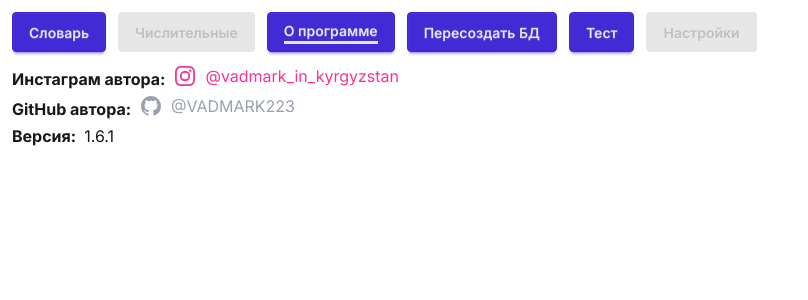
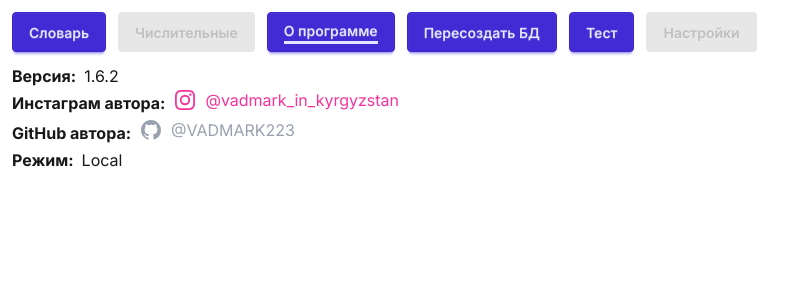
Before and after one commit to VADMARK223/kg-next, a Next.js app: page /about in a window 1280 px wide. Shown: the top 300 px of the page, without its empty margins (0-808 px from the left). Built offline with nearby package versions, Linux system fonts and the light colour scheme; a web font is replaced by a local one.

Commit message:
1.6.2 Version.

```diff
--- a/src/app/about/page.tsx
+++ b/src/app/about/page.tsx
@@ -6,11 +6,13 @@
  */
 import { JSX } from 'react'
 import ValueViewer from '@/app/ui/common/ValueViewer'
-import { APP_VERSION } from '@/app/lib/utils'
+import { APP_VERSION, isDevMode } from '@/app/lib/utils'
+import { IS_REMOTE_MODE } from '@/app/api/api'
 
 const Page = (): JSX.Element => {
   return (
     <div className={'flex flex-col'}>
+      <ValueViewer name={'Версия'} value={APP_VERSION}/>
       <ValueViewer name={'Инстаграм автора'} value={
         <span>
         <a
@@ -53,7 +55,7 @@ const Page = (): JSX.Element => {
         </a>
       </span>
       }/>
-      <ValueViewer name={'Версия'} value={APP_VERSION}/>
+      {isDevMode() ? <ValueViewer name={'Режим'} value={IS_REMOTE_MODE ? 'Remote' : 'Local'}/> : null}
     </div>
   )
 }
--- a/src/app/lib/model/data.ts
+++ b/src/app/lib/model/data.ts
@@ -28,6 +28,8 @@ const createWord = (ru: string, kg: string, tag: number): WordEntity => {
 
 const WORDS: WordEntity[] = [
   // Разное
+  createWord('Работа', 'Иш, жумуш', 1),
+  createWord('Внутренний', 'Ички', 1),
   createWord('Входить', 'Кирүү', 1),
   createWord('Выходить', 'Чыгуу', 1),
   createWord('Играть', 'Ойноо', 1),
@@ -106,6 +108,7 @@ const WORDS: WordEntity[] = [
   createWord('Слон', 'Пил', 7),
   createWord('Лев', 'Арстан', 7),
   createWord('Тигр', 'Жолборс', 7),
+  createWord('Верблюд', 'Төө', 7),
   // Строения
   createWord('Магазин', 'Дүкөн', 8),
   createWord('Аптека', 'Дарыкана', 8),
@@ -133,6 +136,8 @@ const WORDS: WordEntity[] = [
   createWord('Рука', 'Кол', 11),
   createWord('Волос', 'Чач', 11),
   // Материал
+  createWord('Золото', 'Алтын', 12),
+  createWord('Серебро', 'Күмүш', 12),
   createWord('Уголь', 'Көмүр', 12),
   createWord('Железо', 'Темир', 12),
   createWord('Песок', 'Кум', 12),
--- a/src/app/lib/utils.ts
+++ b/src/app/lib/utils.ts
@@ -4,5 +4,5 @@
  * @author Markitanov Vadim
  * @since 10.01.2025
  */
-export const APP_VERSION = '1.6.1'
+export const APP_VERSION = '1.6.2'
 export const isDevMode = (): boolean => process.env.NODE_ENV === 'development'
--- a/src/app/ui/home/filter/Filter.tsx
+++ b/src/app/ui/home/filter/Filter.tsx
@@ -13,7 +13,6 @@ import { $words, wordsUpdated } from '@/app/lib/effector/word'
 import { useUnit } from 'effector-react'
 import Link from 'next/link'
 import { fetchWordsByTag, fetchWordsLocal, IS_REMOTE_MODE } from '@/app/api/api'
-import { isDevMode } from '@/app/lib/utils'
 
 interface FilterProps {
   tags: Tag[]
@@ -31,7 +30,6 @@ const Filter = ({ tags }: FilterProps): JSX.Element => {
 
   useEffect(() => {
     handlerApply(selectedTag)
-    // setApplyBtnDisabled(selectedTag == null)
   }, [selectedTag])
 
   return (
@@ -39,29 +37,13 @@ const Filter = ({ tags }: FilterProps): JSX.Element => {
       <TagSelect data={tags} callback={(value: number) => {
         setSelectedTag(value)
       }}/>
-      {/*<button className={'btn btn-primary'}
-              disabled={applyBtnDisabled}
-              onClick={() => {
-                if (selectedTag != null) {
-                  handlerApply({ tagId: selectedTag })
-                }
-              }}>
-        Применить
-      </button>*/}
       <Link href={{
         pathname: `/quiz/${selectedTag}`
-        /*query: {
-          data: JSON.stringify([
-            { id: 1, name: 'Объект 1' },
-            { id: 2, name: 'Объект 2' }
-          ])
-        }*/
       }}
       >
         <button className={'btn btn-primary'}>Учить</button>
       </Link>
       <ValueViewer name={'Слов'} value={words.length}/>
-      {isDevMode() ? <ValueViewer name={'Режим'} value={IS_REMOTE_MODE ? 'Remote' : 'Local'}/> : null}
     </div>
   )
 }
```
